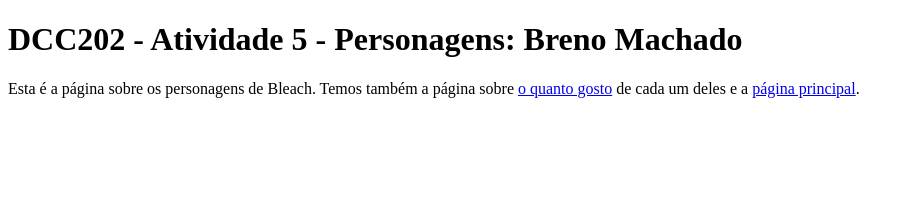
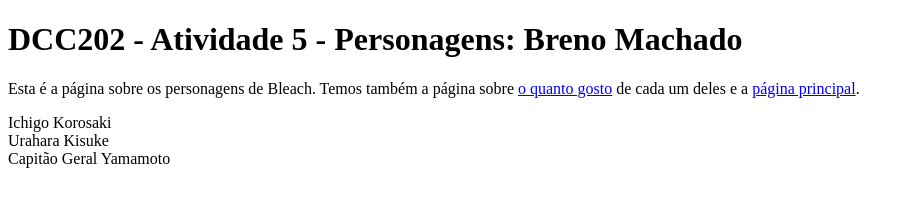
Before and after one commit to ufjf-dcc202/ufjf-dcc202-2023-3-a-atv5-Breno-Machado-exe, a website: page personagens.html in a window 1280 px wide. Shown: the whole page, without its empty margins (0-914 px from the left). Drawn offline with Linux system fonts and the light colour scheme.

Commit message:
adiciona lista associativa

```diff
--- a/personagens.html
+++ b/personagens.html
@@ -10,9 +10,11 @@
         <h1>DCC202 - Atividade 5 - Personagens: Breno Machado</h1>
         <p>Esta é a página sobre os personagens de Bleach. Temos também a página sobre <a href="preferencias.html">o quanto gosto</a> de cada um deles e a <a href=index.html>página principal</a>.</p>
         <div>
-            <ul>
-
-            </ul>
+            <dl>
+                <dt>Ichigo Korosaki</dt>
+                <dt>Urahara Kisuke</dt>
+                <dt>Capitão Geral Yamamoto</dt>
+            </dl>
         </div>
     </main>
 
```
